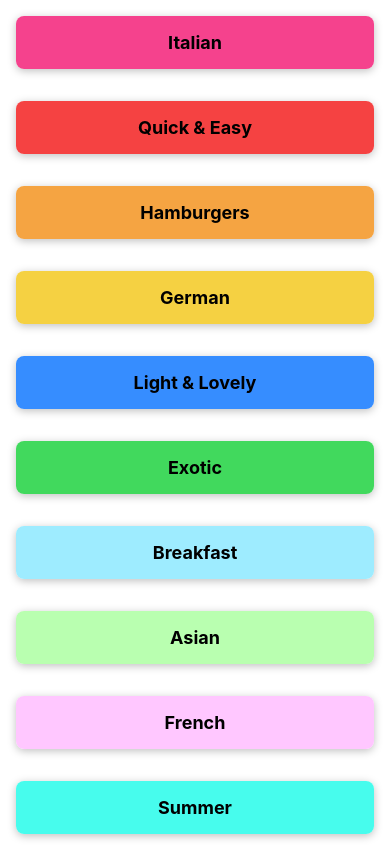
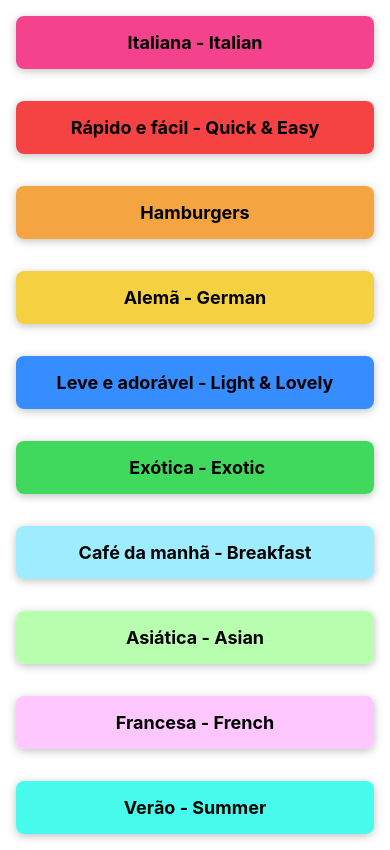
Before and after one commit to Gabriel-Jesusvix/Meals-App, a React Native app: screen / in a window 390 px wide. Built offline with nearby package versions, Linux system fonts and the light colour scheme.

Commit message:
feat: add translate title categories

```diff
--- a/src/mocks/dummy-data.ts
+++ b/src/mocks/dummy-data.ts
@@ -4,12 +4,12 @@ import { Meal } from "./models/meal";
 export const CATEGORIES = [
   new Category({
     id: 'c1',
-    title: 'Italian',
+    title: 'Italiana - Italian',
     color: '#f5428d',
   }),
   new Category({
     id: 'c2',
-    title: 'Quick & Easy',
+    title: 'Rápido e fácil - Quick & Easy',
     color: '#f54242',
   }),
   new Category({
@@ -19,37 +19,37 @@ export const CATEGORIES = [
   }),
   new Category({
     id: 'c4',
-    title: 'German',
+    title: 'Alemã - German',
     color: '#f5d142',
   }),
   new Category({
     id: 'c5',
-    title: 'Light & Lovely',
+    title: 'Leve e adorável - Light & Lovely',
     color: '#368dff',
   }),
   new Category({
     id: 'c6',
-    title: 'Exotic',
+    title: ' Exótica - Exotic',
     color: '#41d95d',
   }),
   new Category({
     id: 'c7',
-    title: 'Breakfast',
+    title: 'Café da manhã - Breakfast',
     color: '#9eecff',
   }),
   new Category({
     id: 'c8',
-    title: 'Asian',
+    title: 'Asiática - Asian',
     color: '#b9ffb0',
   }),
   new Category({
     id: 'c9',
-    title: 'French',
+    title: 'Francesa - French',
     color: '#ffc7ff',
   }),
   new Category({
     id: 'c10',
-    title: 'Summer',
+    title: 'Verão - Summer',
     color: '#47fced',
   }),
 ];
```
